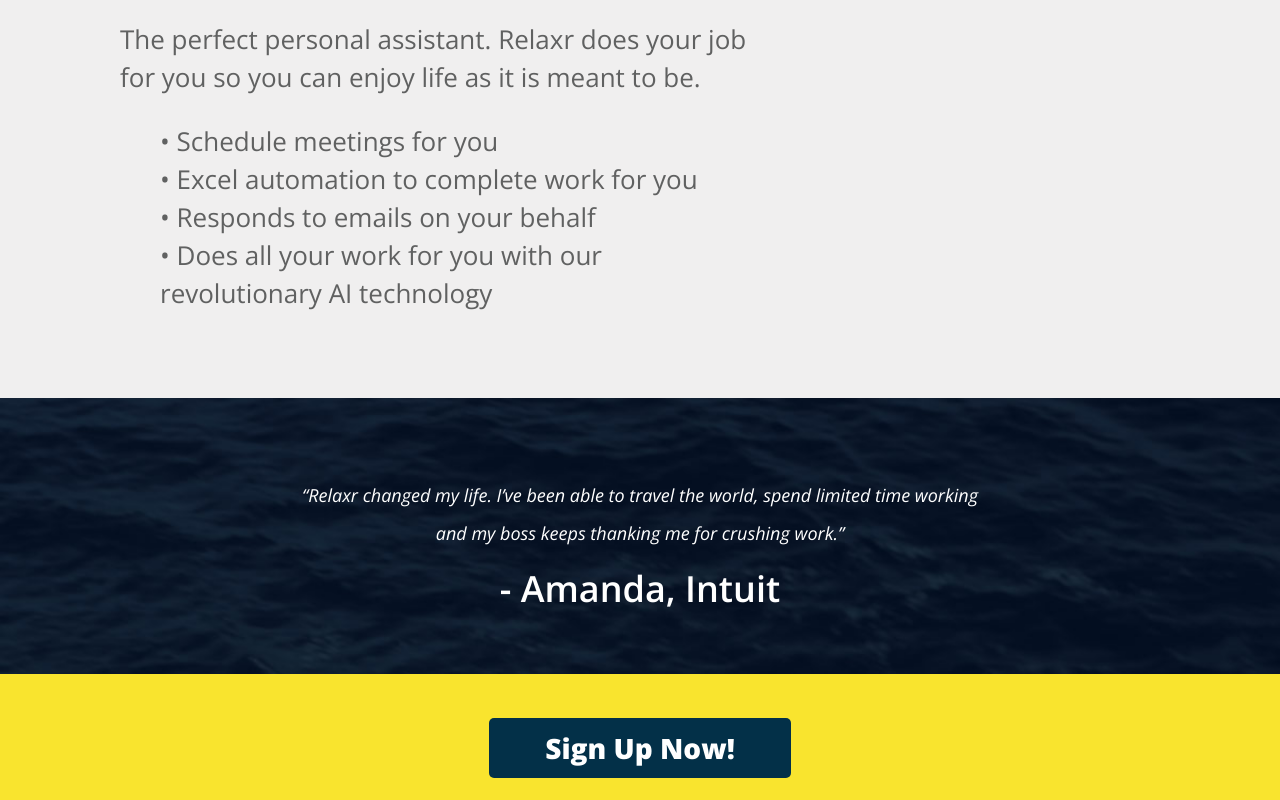
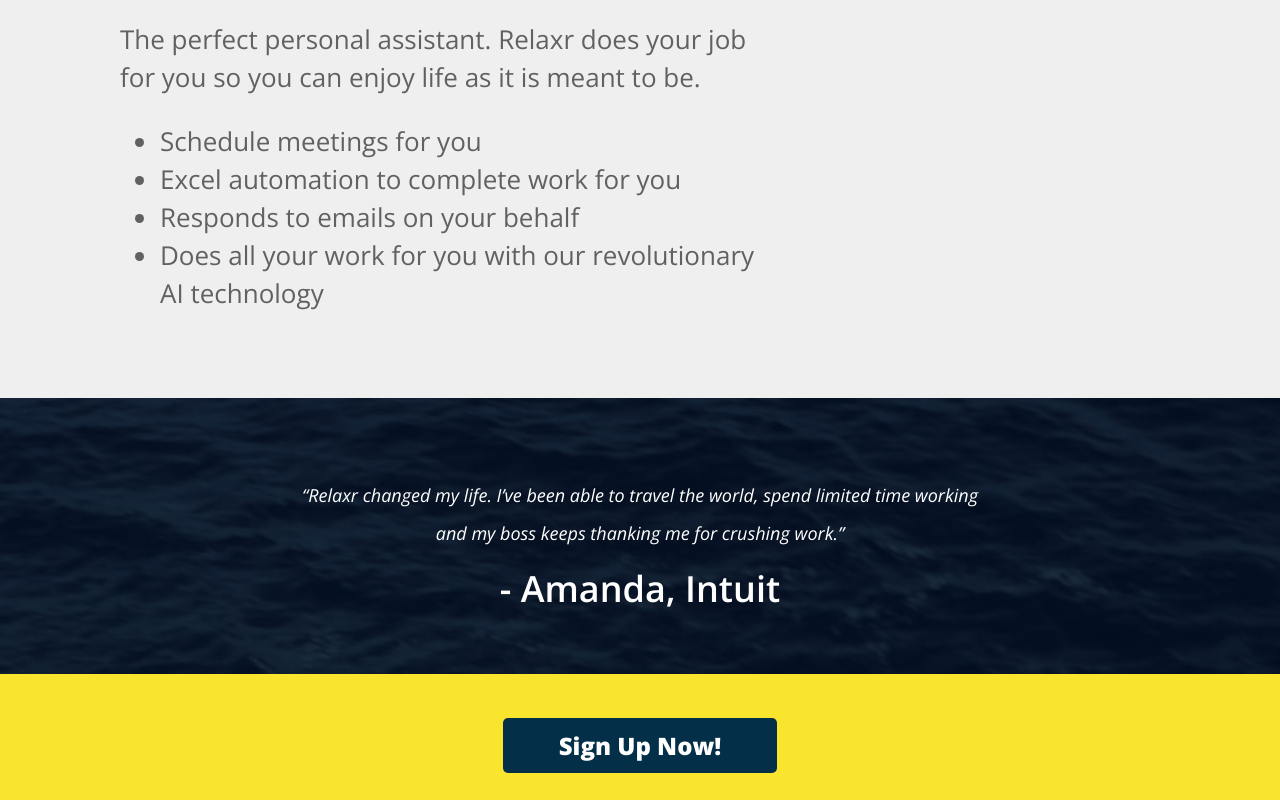
Before and after one commit to ChantelZapata/relaxr_landing_page, a plain HTML site: page index.html in a window 1280 px wide. Shown: the part 860-1660 px from the top of the page. Drawn offline with nearby package versions, Linux system fonts and the light colour scheme.

Commit message:
final commit for hw 3

```diff
--- a/css/style.css
+++ b/css/style.css
@@ -70,6 +70,7 @@ ul {
 	font-weight: 300;
 	color: #606161;
 	line-height: 38px;
+	list-style-type: disc;
 }
 .benefits p {
 	width: 640px;
@@ -106,7 +107,7 @@ ul {
 }
 .signupnow {
 	color: #fff;
-	font-size: 28px;
+	font-size: 24px;
 	font-weight: 800;
 	padding: 11px 56px 11px 56px;
 	background: #033048;
--- a/index.html
+++ b/index.html
@@ -25,10 +25,10 @@
 	<h3>Benefits</h3>
 	<p>The perfect personal assistant. Relaxr does your job for you so you can enjoy life as it is meant to be.</p>
 	<ul>
-		<li>•  Schedule meetings for you</li>
-		<li>•  Excel automation to complete work for you</li>
-		<li>•  Responds to emails on your behalf</li>
-		<li>•  Does all your work for you with our revolutionary AI technology</li>
+		<li> Schedule meetings for you</li>
+		<li> Excel automation to complete work for you</li>
+		<li> Responds to emails on your behalf</li>
+		<li> Does all your work for you with our revolutionary AI technology</li>
 	</ul>
 </div>
 <div class="quote">
```
